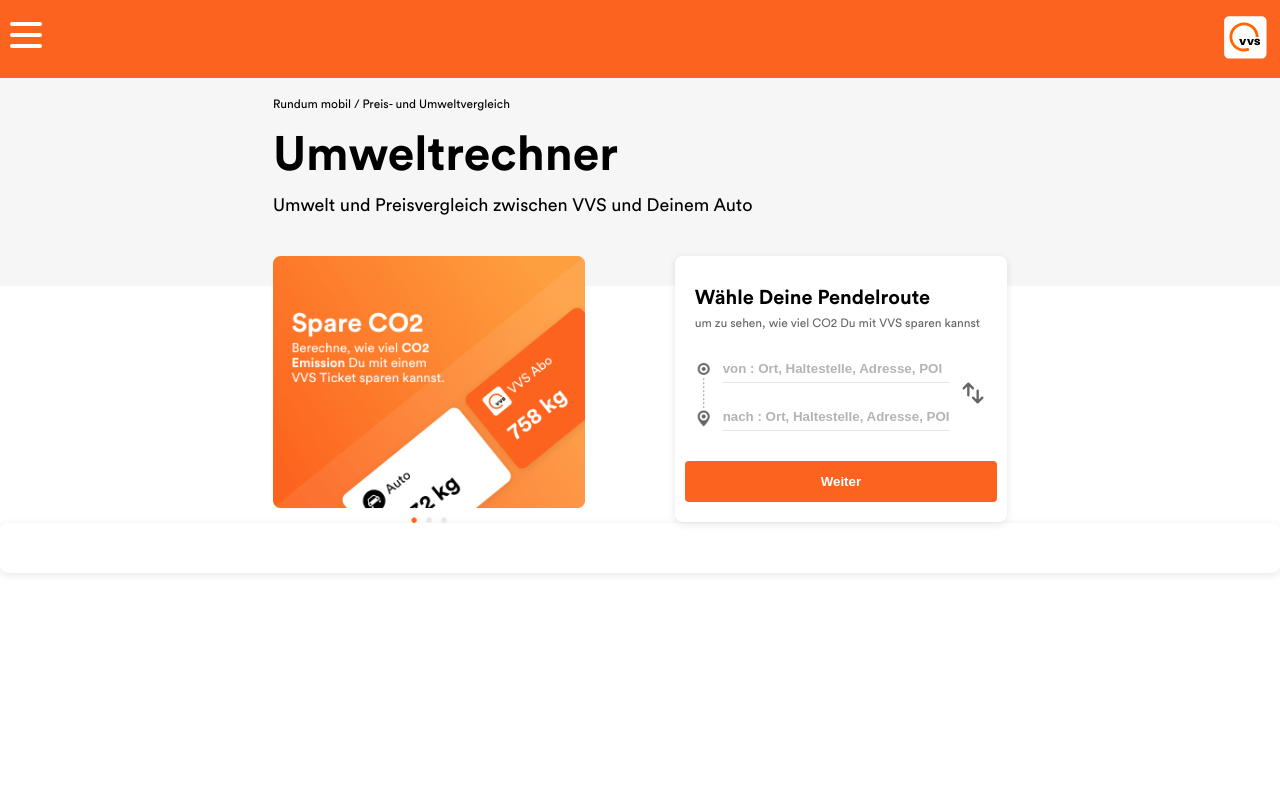
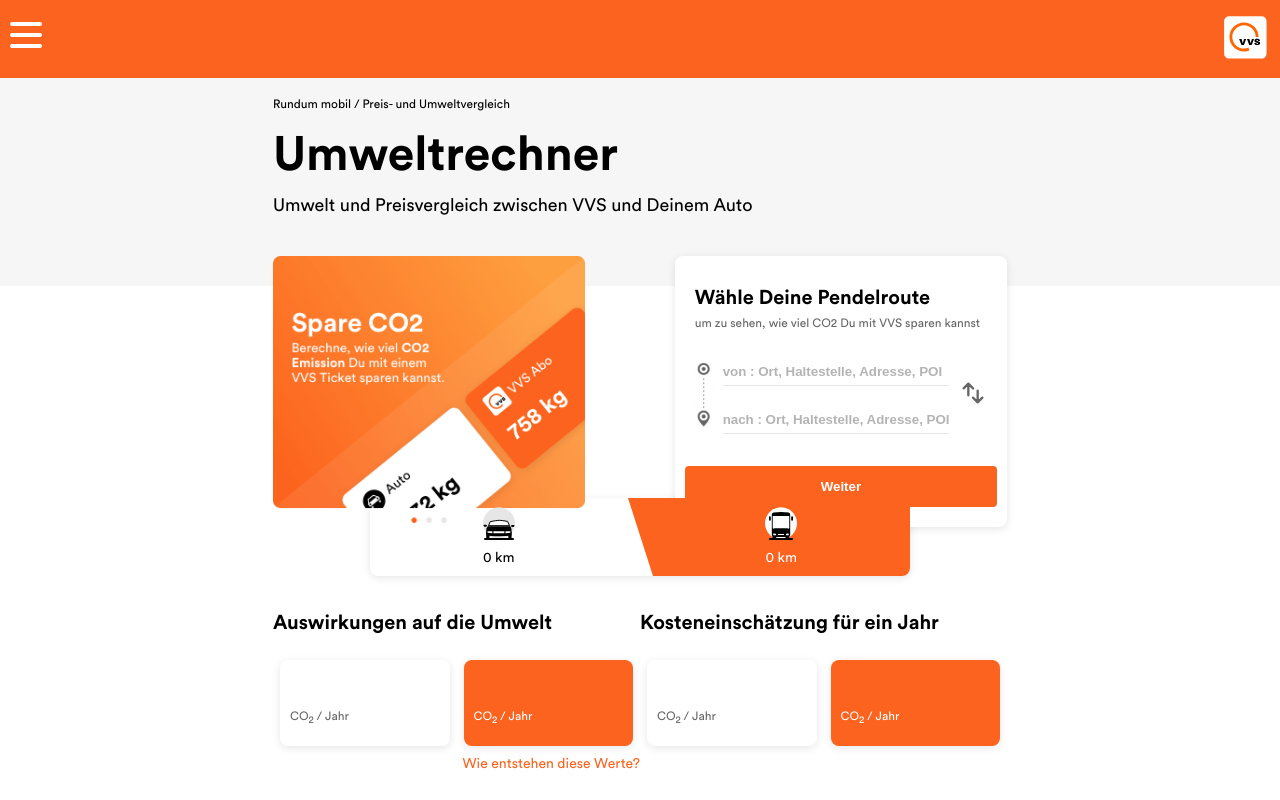
Before and after one commit to AlexKotl/zigzag-transport, a React (Create React App) app: page / in a window 1280 px wide. Built offline with nearby package versions, Linux system fonts and the light colour scheme; what apisauce would draw is missing.

Commit message:
results page layout

```diff
--- a/public/index.html
+++ b/public/index.html
@@ -24,7 +24,7 @@
       work correctly both with client-side routing and a non-root public URL.
       Learn how to configure a non-root public URL by running `npm run build`.
     -->
-    <title>zigzag</title>
+    <title>zigzag Trip Planner</title>
   </head>
   <body>
     <noscript>You need to enable JavaScript to run this app.</noscript>
--- a/src/App.scss
+++ b/src/App.scss
@@ -32,10 +32,6 @@
   }
 }
 
-img {
-  display: block;
-}
-
 body {
   font-family: CircularStd;
 }
--- a/src/components/Header.tsx
+++ b/src/components/Header.tsx
@@ -12,7 +12,7 @@
         <MenuElement />
       </Menu>
       <Logo>
-        <img src={logo} width={48} />
+        <img src={logo} style={{ display: 'block' }} width={48} />
       </Logo>
     </Container>
   );
--- a/src/components/SearchResults.tsx
+++ b/src/components/SearchResults.tsx
@@ -1,8 +1,11 @@
 import { useEffect, useState } from 'react';
 import styled from 'styled-components';
+import { carIcon, carSmallIcon, busIcon, logoIcon } from '../config/icons';
 import useApi from '../hooks/useApi';
 import { searchTrip } from '../api/locations';
 import Card from './common/Card';
+import CardEmission from './common/CardEmission';
+import colors from '../config/colors';
 
 interface Props {
   locationFrom: string;
@@ -21,7 +24,90 @@
 
   return (
     <div>
-      <Card></Card>
+      <HeaderCard>
+        <HeaderCardItem>
+          <img src={carIcon} alt="" />
+          <div>0 km</div>
+        </HeaderCardItem>
+        <HeaderDelimiter />
+        <HeaderCardItem
+          style={{
+            color: colors.white,
+            backgroundColor: colors.primary
+          }}
+        >
+          <img src={busIcon} alt="" />
+          <div>0 km</div>
+        </HeaderCardItem>
+      </HeaderCard>
+
+      <Container>
+        <div style={{ flex: '1 1 0' }}>
+          <Title>Auswirkungen auf die Umwelt</Title>
+          <ResultCards>
+            <CardEmission />
+            <CardEmission theme="primary" />
+          </ResultCards>
+          <Link href="#">Wie entstehen diese Werte?</Link>
+        </div>
+
+        <div style={{ flex: '1 1 0' }}>
+          <Title>Kosteneinschätzung für ein Jahr</Title>
+          <ResultCards>
+            <CardEmission />
+            <CardEmission theme={'primary'} />
+          </ResultCards>
+        </div>
+      </Container>
     </div>
   );
 }
+
+const HeaderCard = styled(Card)`
+  display: flex;
+  padding: 0;
+  font-size: 14px;
+  margin: auto;
+  margin-top: -30px;
+  max-width: 540px;
+  overflow: hidden;
+  text-align: center;
+`;
+
+const HeaderCardItem = styled.div`
+  flex: 1 1 0;
+  padding: 7px;
+`;
+
+// triangle delimiter
+const HeaderDelimiter = styled.div`
+  width: 0;
+  height: 0;
+  border-left: 25px solid transparent;
+  border-top: 78px solid ${colors.primary};
+`;
+
+const Container = styled.div`
+  max-width: 734px;
+  margin: auto;
+  margin-top: 35px;
+  display: flex;
+`;
+
+const ResultCards = styled.div`
+  display: flex;
+  margin-top: 25px;
+`;
+
+const Title = styled.h3`
+  font-size: 20px;
+  font-weight: bold;
+`;
+
+const Link = styled.a`
+  color: ${colors.primary};
+  font-size: 14px;
+  display: block;
+  margin-top: 10px;
+  float: right;
+`;
--- a/src/components/common/Card.tsx
+++ b/src/components/common/Card.tsx
@@ -1,13 +1,20 @@
 import React from 'react';
 import styled from 'styled-components';
+import colors from '../../config/colors';
 
 interface Props {
   children?: React.ReactNode;
   style?: React.CSSProperties;
+  className?: string;
+  theme?: 'primary' | null;
 }
 
-export default function Card({ children, style }: Props) {
-  return <Container style={style}>{children}</Container>;
+export default function Card({ children, style, className, theme }: Props) {
+  return (
+    <Container style={style} theme={theme} className={className}>
+      {children}
+    </Container>
+  );
 }
 
 const Container = styled.div`
@@ -15,4 +22,11 @@
   border-radius: 8px;
   box-shadow: 0 2px 8px 0 rgba(0, 0, 0, 0.1);
   background-color: #fff;
+
+  ${(props) =>
+    props.theme === 'primary'
+      ? `
+        background-color: ${colors.primary};
+        color: ${colors.white}`
+      : ''}
 `;
--- /dev/null
+++ b/src/components/common/CardEmission.tsx
@@ -0,0 +1,45 @@
+import styled from 'styled-components';
+import colors from '../../config/colors';
+import Card from './Card';
+
+interface Props {
+  title?: string;
+  emission?: string;
+  icon?: string;
+  theme?: 'primary' | null;
+}
+
+export default function CardEmission({ title, emission, icon, theme }: Props) {
+  return (
+    <Container theme={theme}>
+      <Title>
+        <img src={icon} alt="" />
+        {title}
+      </Title>
+      <Emission>{emission}</Emission>
+      <Tip theme={theme}>
+        CO<sub>2</sub> / Jahr
+      </Tip>
+    </Container>
+  );
+}
+
+const Container = styled(Card)`
+  flex: 1 1 0;
+  margin: 0 7px;
+`;
+
+const Title = styled.div`
+  disaply: flex;
+`;
+
+const Emission = styled.div`
+  font-size: 20px;
+  font-weight: bold;
+`;
+
+const Tip = styled.div`
+  font-size: 12px;
+  font-weight: normal;
+  color: ${(props) => (props.theme === 'primary' ? colors.white : '#666')};
+`;
--- a/src/config/icons.tsx
+++ b/src/config/icons.tsx
@@ -1,6 +1,19 @@
 import stopIcon from '../assets/icons/stop.svg';
 import pathIcon from '../assets/icons/path.png';
 import switchIcon from '../assets/icons/icon-switch.svg';
+import carIcon from '../assets/icons/car-icon2.svg';
+import carSmallIcon from '../assets/icons/car-icon.svg';
+import busIcon from '../assets/icons/bus-icon.svg';
 import loadingIcon from '../assets/loading.svg';
+import logoIcon from '../assets/vvs-logo.svg';
 
-export { stopIcon, pathIcon, loadingIcon, switchIcon };
+export {
+  stopIcon,
+  pathIcon,
+  loadingIcon,
+  carIcon,
+  carSmallIcon,
+  busIcon,
+  switchIcon,
+  logoIcon
+};
```
Also changed, not shown: src/assets/icons/car-icon2.svg (added), src/assets/icons/switch.png (deleted).
